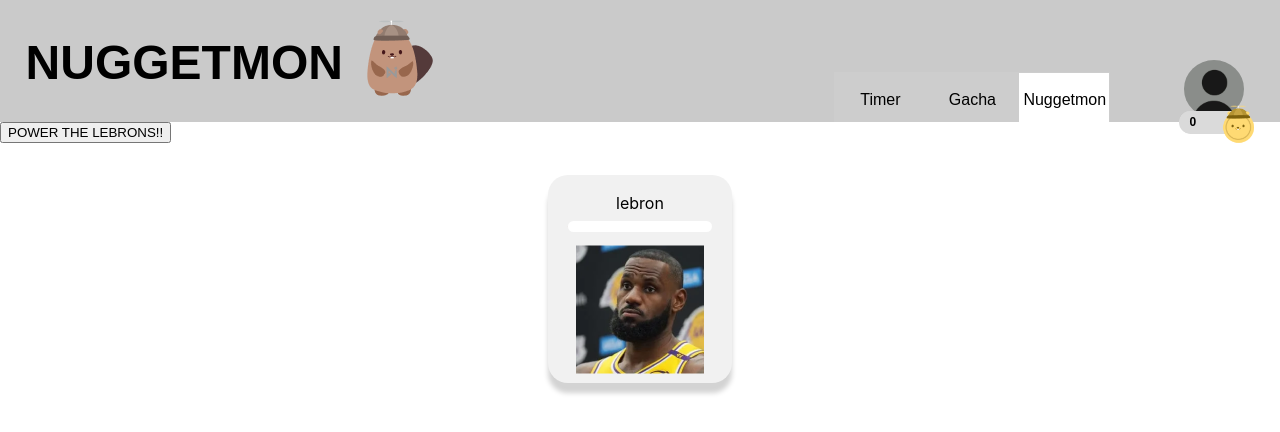
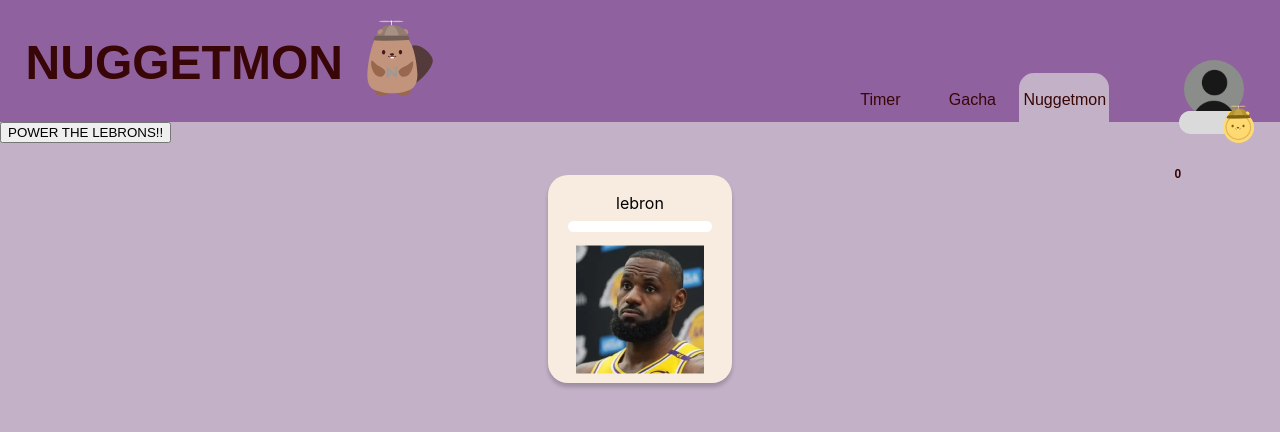
Before and after one commit to asnbl/nuggetmon-productivity-app, a website built with Vite: page my-app/nuggetmon.html in a window 1280 px wide. Built offline with nearby package versions, Linux system fonts and the light colour scheme.

Commit message:
pretteiteir

```diff
--- a/my-app/nuggetmon.html
+++ b/my-app/nuggetmon.html
@@ -5,7 +5,7 @@
   <meta charset="UTF-8">
   <meta name="viewport" content="width=device-width, initial-scale=1.0">
   <title>Nuggetmon</title>
-  <link rel="stylesheet" href="stylesNuggetmon.css">
+  <link rel="stylesheet" href="styles.css">
 </head>
 
 <body>
--- a/my-app/styles.css
+++ b/my-app/styles.css
@@ -1,31 +1,41 @@
+/* var declarations */
+:root {
+    --anger-color: #E96854;
+    --anger-lvl: 0%;
+}
+
+.lato-regular {
+    font-family: "Lato", serif;
+    font-weight: 400;
+    font-style: normal;
+  }
 
 /* header stuff */
 body {
-    font-family: Arial, sans-serif;
+    font-family: Inter, sans-serif;
     display: flex;
     flex-direction: column;
-    background-color: #ffffff;
+    background-color: #C3B1C8;
     margin: 0;
     padding: 0;
-    font-family: Arial, sans-serif;
+    font-family: Intel, sans-serif;
 }
 .header {
-    background-color: #cacaca;
+    background-color: #8F629F;
     width: 100%;
     margin: 0px;
     padding: 0px;
     align-items: flex-end;
     display: flex;
     font-size: 16px;
-    color: #000000;
+    color: #380606;
 }
 
 .title {
     font-size: 48px;
-    color: #000000;
+    color: #380606;
     text-align: left;
     margin-left: 2%;
-    font-family: Arial, sans-serif;
 }
 
 .nugget {
@@ -40,8 +50,7 @@ ul {
     display: flex;
     list-style-type: none;
     overflow: hidden;
-    background-color: #cdcdcd;
-    font-family: Arial, sans-serif;
+    background-color: #8F629F;
 }
 
 li {
@@ -52,7 +61,7 @@ li {
 
 li a {
     display: block;
-    color: rgb(0, 0, 0);
+    color: #380606;
     text-align: center;
     padding: 18px 4px;
     text-decoration: none;
@@ -61,11 +70,11 @@ li a {
 }
 
 li a:hover:not(.active) {
-    background-color: #eeeeee;
+    background-color: #c3b1c889;
 }
 
 .active {
-    background-color: #ffffff;
+    background-color: #C3B1C8;
 }
 
 /* profile stuff */
@@ -74,7 +83,6 @@ li a:hover:not(.active) {
     margin-right: 2%;
     width: 80px;
     align-items: center;
-    font-family: Arial, sans-serif;
 }
 
 .profile-image {
@@ -94,7 +102,7 @@ li a:hover:not(.active) {
 
 .nuggetcoin {
     display: block;
-    color: #000;
+    color: #270000;
     margin-top: -20px;
 }
 
@@ -125,12 +133,23 @@ li a:hover:not(.active) {
 }
 
 .section {
-    background-color: #d3d3d3;
+    background-color: #f0e6dd;
     padding: 30px;
     border-radius: 15px;
-    width: 300px;
+    width: 30%;
     box-shadow: 0 4px 6px rgba(0, 0, 0, 0.1);
     text-align: left;
+}
+
+.time-input {
+    width: 100%;
+    padding: 0px;
+    text-align: right;
+    font-size: 16px;
+    border-radius: 5px;
+    background-color: #f0e6dd;;
+    border: 0px;
+    box-sizing: border-box;
 }
 
 .apps {
@@ -139,13 +158,14 @@ li a:hover:not(.active) {
 }
 h2 {
     margin: 0 0 20px;
-    font-size: 18px;
+    font-size: 16px;
+    color: #380606;
 }
 
 .timers, .apps {
     margin-bottom: 20px;
     border-radius: 15px;
-    background-color: #d3d3d3;
+    background-color: #f0e6dd;
 }
 
 .timer-item {
@@ -191,7 +211,7 @@ h2 {
     margin: auto;
     margin-top: 30px;
     width: 100px;
-    background-color: #f5f5f5;
+    background-color: #f0e6dd;
     border: none;
     padding: 10px 20px;
     font-size: 16px;
@@ -205,7 +225,7 @@ h2 {
 }
 
 .start-button:hover {
-    background-color: #e0e0e0;
+    background-color: #e2d4c8;
 }
 
 .arrow {
@@ -221,7 +241,7 @@ h2 {
     justify-content: center;
 }
 .gacha-img {
-    width: 60%;
+    width: 50%;
     margin: auto;
 }
 .round-button {
@@ -237,3 +257,58 @@ h2 {
 .round-button:hover {
     background-color: #851e1e;
 }
+
+/* mon stuff */
+
+.mon-display {
+    display: flex;
+    justify-content: center;
+    justify-content: space-evenly;
+    align-content: center;
+    margin-top: 2rem;
+    flex-wrap: wrap;
+    flex-direction: row;
+}
+
+
+.nuggetmon-square {
+    font-family: Arial, Helvetica, sans-serif;
+    display: flex;
+    flex-direction: column;
+    justify-content: center;
+    align-items: center;
+    align-items: space-between;
+    background-color: #F8ECE1;
+    width: 11.5rem;
+    height: 13rem;
+    border-radius: 20px;
+    box-shadow: 0 4px 4px rgba(0, 0, 0, 0.2);
+    margin-bottom: 3rem;
+    margin-left: 1rem;
+    margin-right: 1rem;
+
+
+}
+
+.nugget-mon-label {
+    font-size: 16px;
+    font-family: Inter;
+    font-weight: 400;
+    /* word-wrap: break-word;
+    text-align: center; */
+    /* padding-top: 13px;
+    padding-bottom: 8px; */
+    margin-bottom: 0px;
+    margin-top: 13px;
+}
+
+.anger-bar {
+    background-image: linear-gradient(to right, var(--anger-color) var(--anger-lvl),  white 0%);
+
+    height: 0.63rem;
+    width: 9.05rem;
+    /* margin: auto; */
+    border-radius: 15px;
+    margin-bottom: 13px;
+    margin-top: 8px;
+}
--- a/my-app/stylesNuggetmon.css
+++ /dev/null
@@ -1,172 +0,0 @@
-/* var declarations */
-:root {
-    --anger-color: #E96854;
-    --anger-lvl: 0%;
-}
-
-
-/* header stuff */
-body {
-    margin: 0;
-    padding: 0;
-    font-family: Arial, sans-serif;
-}
-.header {
-    background-color: #cacaca;
-    width: 100%;
-    margin: 0px;
-    padding: 0px;
-    align-items: flex-end;
-    display: flex;
-    font-size: 16px;
-    color: #000000;
-}
-
-.title {
-    font-size: 48px;
-    color: #000000;
-    text-align: left;
-    margin-left: 2%;
-    font-family: Arial, sans-serif;
-}
-
-.nugget {
-   padding: 20px;
-}
-
-ul {
-    margin: 0;
-    margin-left: auto;
-    padding: 0;
-    height: 50px;
-    display: flex;
-    list-style-type: none;
-    overflow: hidden;
-    background-color: #cdcdcd;
-    font-family: Arial, sans-serif;
-}
-
-li {
-    float: right;
-    width: 90px;
-    padding: 1px;
-}
-
-li a {
-    display: block;
-    color: rgb(0, 0, 0);
-    text-align: center;
-    padding: 18px 4px;
-    text-decoration: none;
-}
-
-li a:hover:not(.active) {
-    background-color: #eeeeee;
-}
-
-.active {
-    background-color: #ffffff;
-}
-
-/* profile stuff */
-.profile-container {
-    margin-left: 5%;
-    margin-right: 2%;
-    width: 80px;
-    align-items: center;
-    font-family: Arial, sans-serif;
-}
-
-.profile-image {
-    width: 60px;
-    height: auto;
-    border-radius: 50%;
-    margin: auto;
-    margin-left: 10px;
-}
-
-.coin-image {
-    position: relative;
-    width: 90px;
-    margin-left: 5px;
-    height: auto;
-}
-
-.nuggetcoin {
-    display: block;
-    color: #000;
-    margin-top: -20px;
-}
-
-.nugget-group {
-    position: absolute;
-    font-size: 12px;
-    font-weight: bold;
-    align-items: center;
-    margin: auto;
-}
-
-#nugget-amt {
-    position: absolute;
-    font-size: 12px;
-    font-weight: bold;
-    align-items: center;
-    margin-top: -40px;
-    margin-left: 15px;
-}
-
-.mon-display {
-    display: flex;
-    justify-content: center;
-    justify-content: space-evenly;
-    align-content: center;
-    margin-top: 2rem;
-    flex-wrap: wrap;
-    flex-direction: row;
-}
-
-
-.nuggetmon-square {
-    display: flex;
-    flex-direction: column;
-    justify-content: center;
-    align-items: center;
-    align-items: space-between;
-    background-color: #F1F1F1;
-    width: 11.5rem;
-    height: 13rem;
-
-    border-radius: 20px;
-    box-shadow: 0px 10px 5px lightgrey;
-
-    margin-bottom: 3rem;
-    margin-left: 1rem;
-    margin-right: 1rem;
-
-
-}
-
-.nugget-mon-label {
-    font-size: 16px;
-    font-family: Inter;
-    font-weight: 400;
-    /* word-wrap: break-word;
-    text-align: center; */
-    /* padding-top: 13px;
-    padding-bottom: 8px; */
-    margin-bottom: 0px;
-    margin-top: 13px;
-}
-
-.anger-bar {
-    background-image: linear-gradient(to right, var(--anger-color) var(--anger-lvl),  white 0%);
-
-    height: 0.63rem;
-    width: 9.05rem;
-    /* margin: auto; */
-    border-radius: 15px;
-    margin-bottom: 13px;
-    margin-top: 8px;
-}
-
-/* body stuff */
```
Also changed, not shown: my-app/index.html (+5 -5 lines), my-app/src/main.js (+23 -23 lines).
